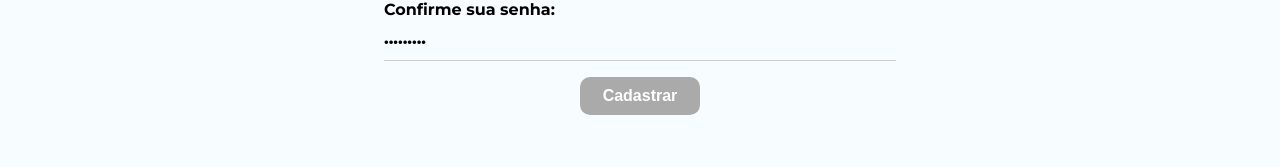
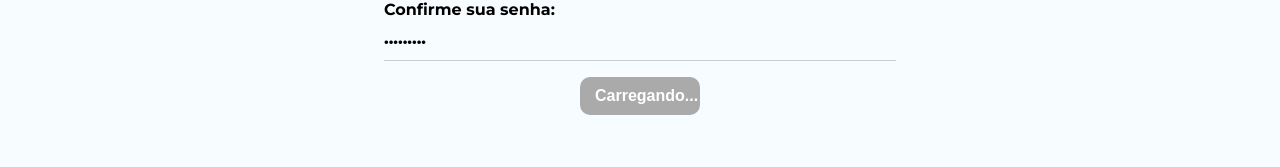
Before and after one commit to TheRermz/blog, a React (Vite) app: page /register in a window 1280 px wide. Both pictures are taken after typing "Sample", "name@example.com", "Sample123", "Sample123" into the empty fields and a click on the button "Cadastrar". Shown: the part 415-582 px from the top of the page. Built offline with nearby package versions, Linux system fonts and the light colour scheme; no server answers.

Commit message:
troca da mensagem de cadastrar para carregando

```diff
--- a/src/pages/Register/Register.jsx
+++ b/src/pages/Register/Register.jsx
@@ -89,7 +89,7 @@ const Register = () => {
         {!loading && <button className="btn">Cadastrar</button>}
         {loading && (
           <button className="btn" disabled>
-            Cadastrar
+            Carregando...
           </button>
         )}
         {error && <p className="error">{error}</p>}
```
